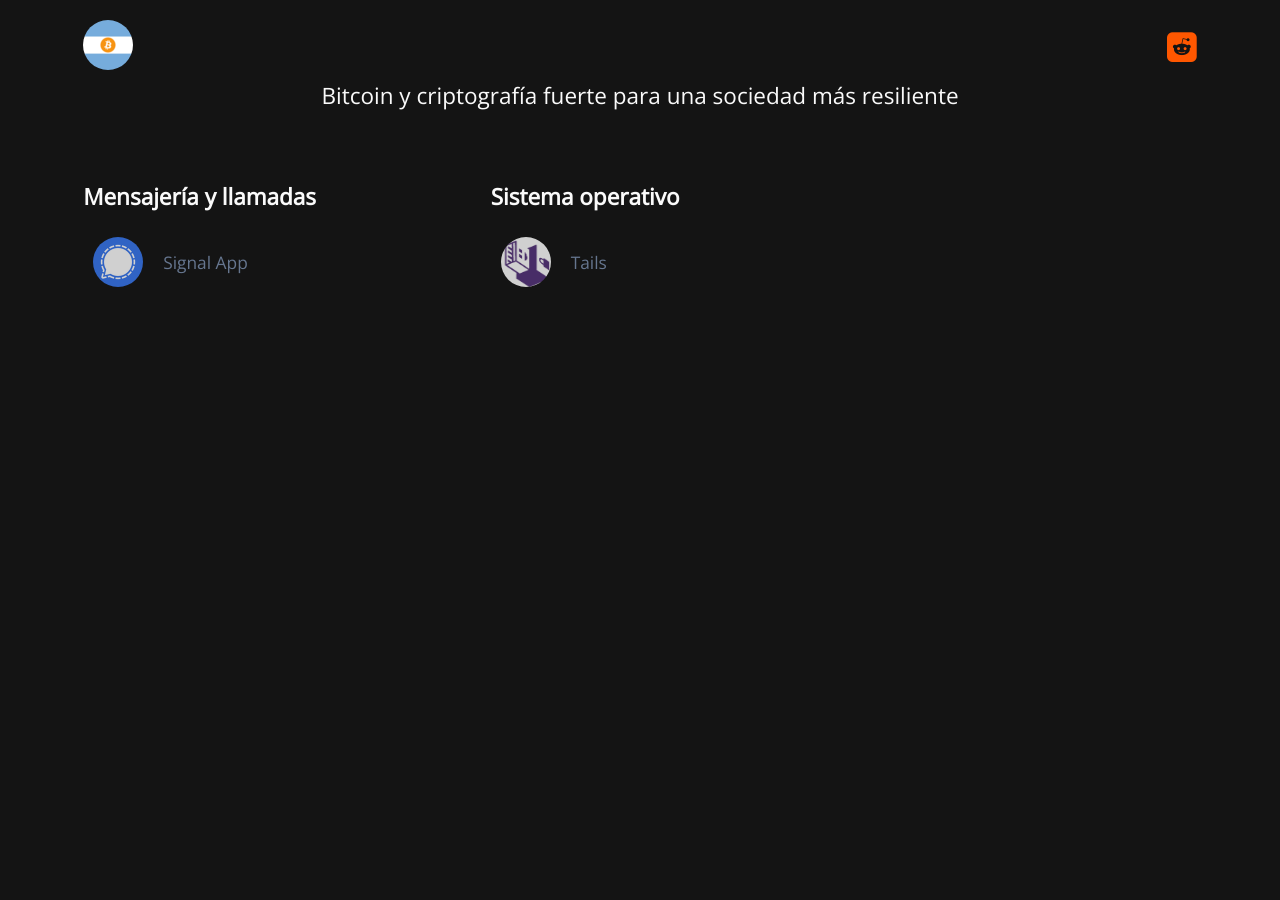
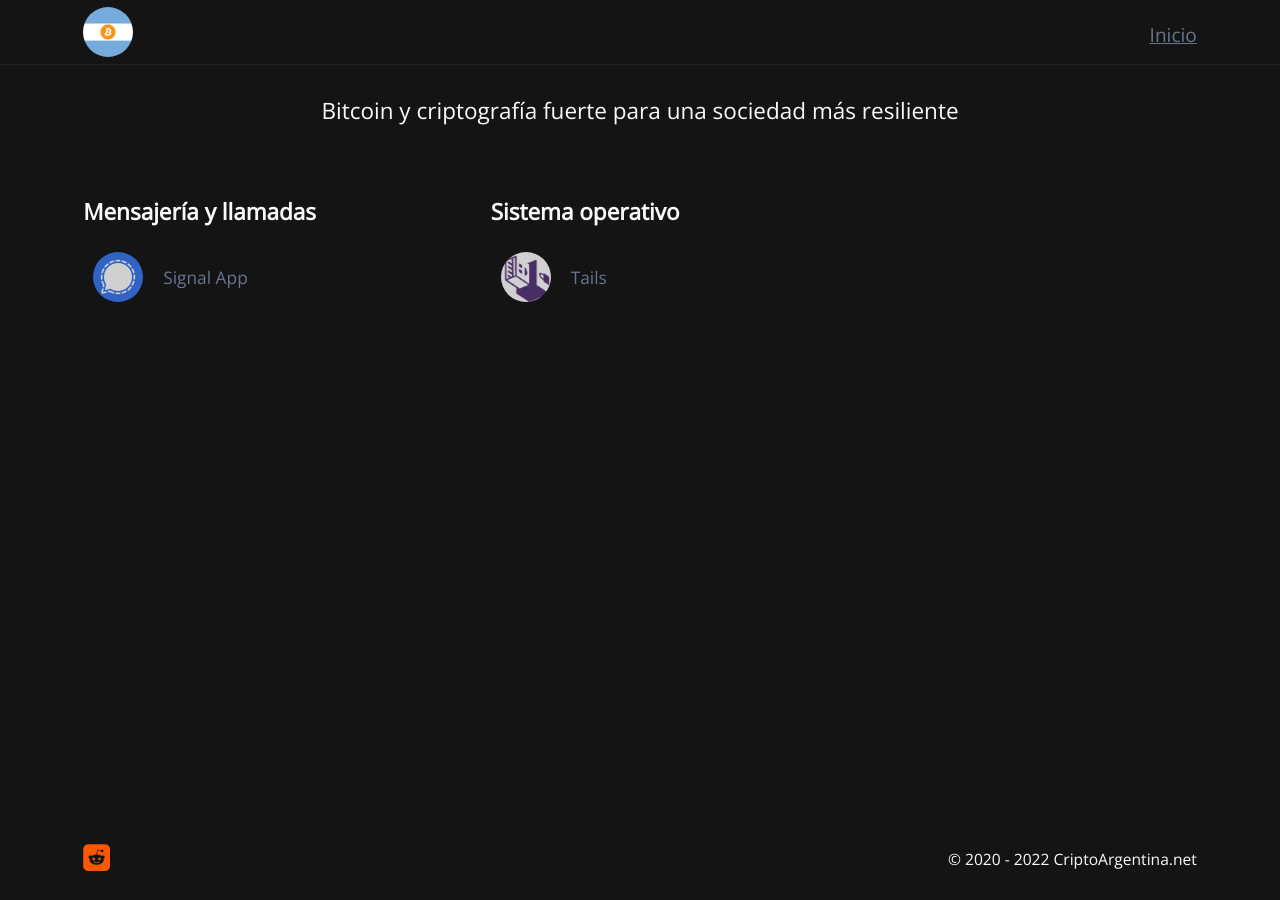
Before and after one commit to CriptoArgentina/CriptoArgentina.net, a Jekyll site: the page built from index.html, in a window 1280 px wide. Built offline with Jekyll 4.4.1, drawn with Linux system fonts in a browser that asks for light colours; some web fonts are replaced.

Commit message:
Agregar enlace a Inicio, mover enlace a subreddit al pie

```diff
--- /dev/null
+++ b/_data/nav.yml
@@ -0,0 +1,2 @@
+- name: Inicio
+  link: /
--- a/_includes/footer.html
+++ b/_includes/footer.html
@@ -0,0 +1,8 @@
+<footer id="site-footer">
+	<div class="center">
+		<div id="social">
+    		<div><a href="https://www.reddit.com/r/{{ site.social.reddit }}/"><i class="icon-reddit-square"></i></a></div>
+		</div>
+		<div id="copyright">&COPY; 2020 - 2022 CriptoArgentina.net</div>
+	</div>
+</footer>
--- a/_includes/header.html
+++ b/_includes/header.html
@@ -3,8 +3,10 @@
 		<div id="site-title">
 			<img id="logo" src="{{ site.baseurl }}/assets/img/icons/logo-50x50.png" alt="CriptoArgentina.net" />
 		</div>
-		<div id="social">
-			<a href="https://www.reddit.com/r/{{ site.social.reddit }}/"><i class="icon-reddit-square"></i></a>
-		</div>
+		<nav id="site-nav">
+			{% for item in site.data.nav %}
+				<a href="{{ site.baseurl }}{{ item.link }}">{{ item.name }}</a>
+			{% endfor %}
+		</nav>
 	</div>
 </header>
--- a/assets/css/main.css
+++ b/assets/css/main.css
@@ -49,6 +49,12 @@ body {
 	color: #FAFAFA;
 }
 
+.body {
+	display: flex;
+	min-height: 100vh;
+	flex-direction: column;
+}
+
 a {
 	text-decoration: underline;
 	color: #66768F;
@@ -96,32 +102,33 @@ h5 {
 }
 
 #site-header {
-	float: left;
+	position: fixed;
+	padding: 7px 0;
+	top: 0;
 	width: 100%;
+	height: 50px;
+	border-bottom: 1px solid #222;
+	z-index: 100;
 }
 
 #site-title {
-	float:  left;
-	margin-top: 20px;
+	float: left;
 }
 
 #logo {
 	border-radius: 50%;
 }
 
-#social {
+#site-nav {
 	float: right;
-	margin-top: 25px;
-	font-size: 2em;
-}
-
-#social a {
-	text-decoration: none;
+	margin-top: 15px;
+	font-size: 1.1em;
 }
 
 #page-content {
-	float: left;
-	width: 100%;
+	flex: 1;
+	padding-top: 40px;
+	margin-top: 50px;
 }
 
 #motto {
@@ -161,6 +168,28 @@ h5 {
 	opacity: 0.8;
 }
 
+#site-footer {
+	flex: none;
+	margin-top: 20px;
+	padding: 20px 0;
+	width: 100%;
+	font-size: 0.9em;
+}
+
+#social {
+	float: left;
+	font-size: 2em;
+}
+
+#social a {
+	text-decoration: none;
+}
+
+#copyright {
+	float: right;
+	margin-top: 10px;
+}
+
 @media screen and (max-width: 900px) {
 
 	#motto {
```
